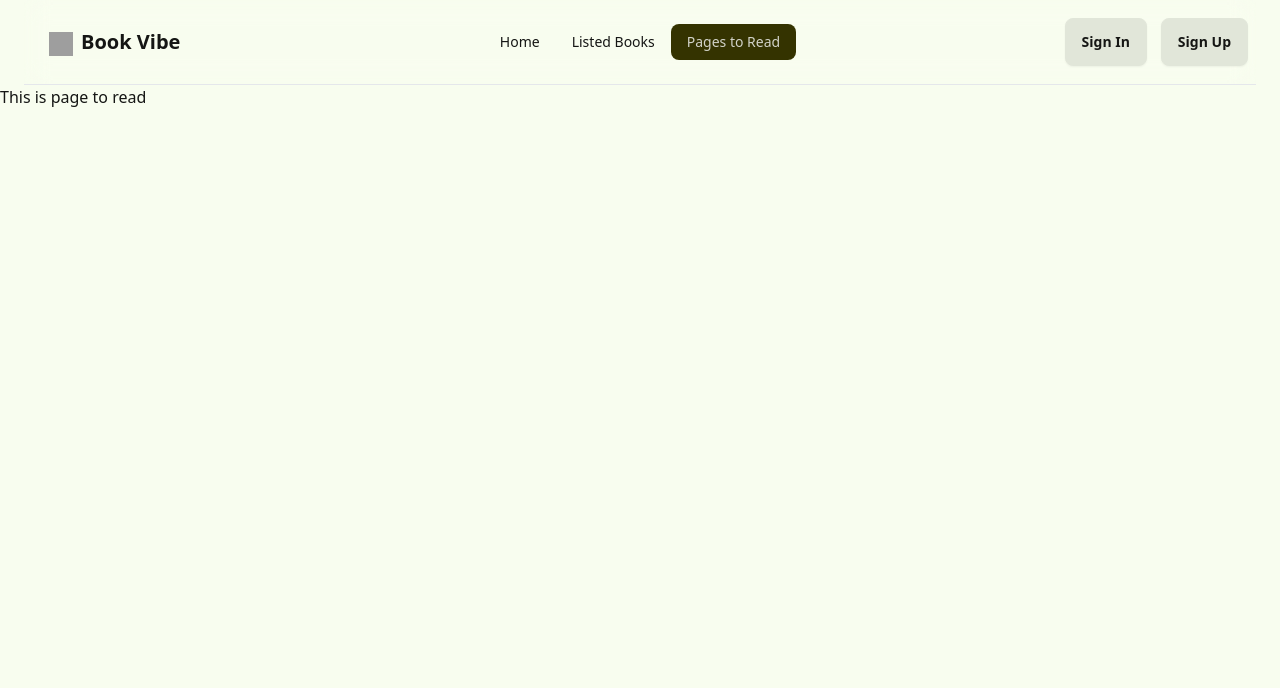
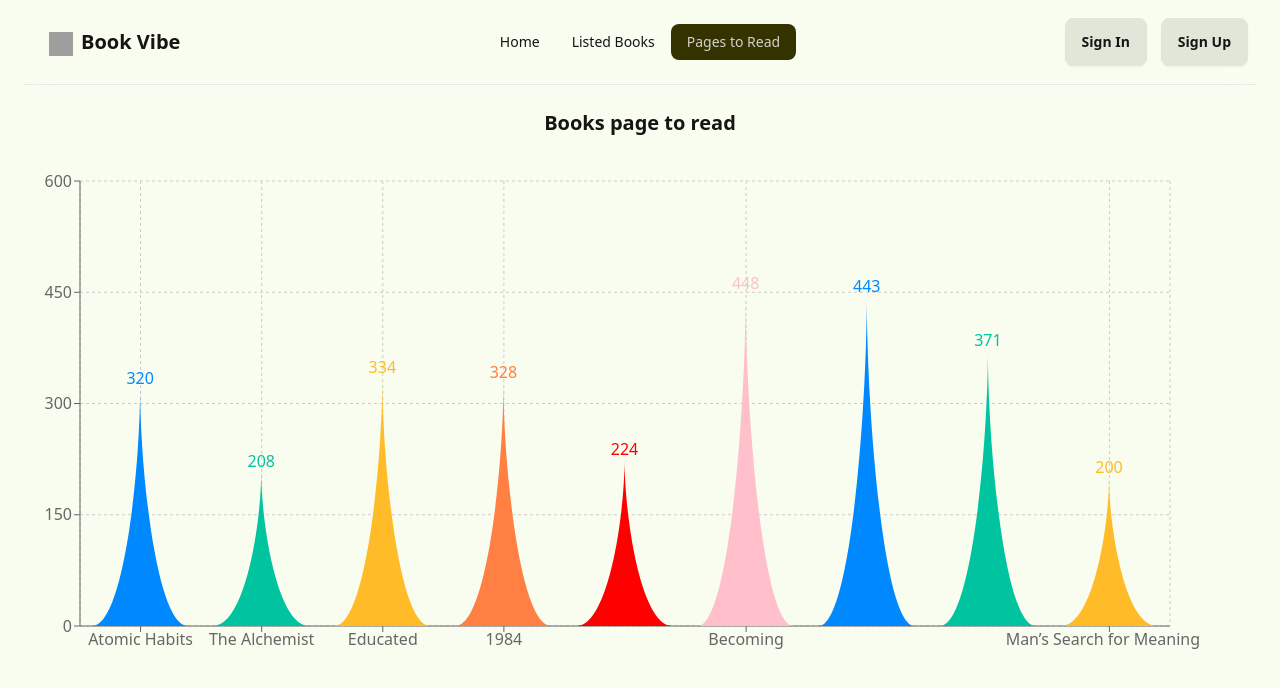
Before and after one commit to hrid1/book-review, a React (Vite) app: page /pagetoread in a window 1280 px wide. Shown: the top 688 px of the page. Built offline with nearby package versions, Linux system fonts and the light colour scheme; grey boxes are pictures that could not be loaded.

Commit message:
Page to Read

```diff
--- a/package.json
+++ b/package.json
@@ -15,7 +15,8 @@
     "react-helmet-async": "^2.0.5",
     "react-hot-toast": "^2.4.1",
     "react-icons": "^5.3.0",
-    "react-router-dom": "^6.26.2"
+    "react-router-dom": "^6.26.2",
+    "recharts": "^2.13.3"
   },
   "devDependencies": {
     "@eslint/js": "^9.9.0",
--- a/src/Routes/Route.jsx
+++ b/src/Routes/Route.jsx
@@ -43,7 +43,8 @@ export const router = createBrowserRouter([
      },
      {
       path: '/pagetoread',
-      element: <PageToRead></PageToRead>
+      element: <PageToRead></PageToRead>,
+      loader: () => fetch('../../public/booksdata.json')
      }
     ],
   },
--- a/src/components/pages/PageToRead/PageToRead.jsx
+++ b/src/components/pages/PageToRead/PageToRead.jsx
@@ -1,13 +1,76 @@
+import { useEffect, useState } from "react";
 import { Helmet } from "react-helmet-async";
+import { BarChart, Bar, CartesianGrid, XAxis, YAxis, Cell } from "recharts";
+
+const colors = ["#0088FE", "#00C49F", "#FFBB28", "#FF8042", "red", "pink"];
+
+const getPath = (x, y, width, height) => {
+  return `M${x},${y + height}C${x + width / 3},${y + height} ${x + width / 2},${
+    y + height / 3
+  }
+    ${x + width / 2}, ${y}
+    C${x + width / 2},${y + height / 3} ${x + (2 * width) / 3},${y + height} ${
+    x + width
+  }, ${y + height}
+    Z`;
+};
+
+const TriangleBar = (props) => {
+  const { fill, x, y, width, height } = props;
+  return <path d={getPath(x, y, width, height)} stroke="none" fill={fill} />;
+};
 
 const PageToRead = () => {
+  const [books, setBooks] = useState([]);
+  const [loading, setLoading] = useState(true);
+
+  useEffect(() => {
+    fetch("./booksdata.json")
+      .then((res) => res.json())
+      .then((data) => {
+        setBooks(data.books);
+        setLoading(false);
+      });
+  }, []);
+
+  if (loading) return <>Loading...</>;
+
   return (
     <div>
       <Helmet>
         <title>Page Read | BookReview</title>
       </Helmet>
-
-      <h1>This is page to read</h1>
+      <h1 className="text-center my-6 text-xl font-semibold">Books page to read</h1>
+      <section className="mx-auto">
+        <BarChart
+          width={1200}
+          height={500}
+          data={books}
+          margin={{
+            top: 20,
+            right: 30,
+            left: 20,
+            bottom: 5,
+          }}
+        >
+          <CartesianGrid strokeDasharray="3 3" />
+          <XAxis dataKey="bookName" />
+          <YAxis />
+          <Bar
+            dataKey="totalPages"
+            fill="#8884d8"
+            shape={<TriangleBar />}
+            label={{ position: "top" }}
+          >
+            {books.map((entry, index) => (
+              <Cell
+                key={`cell-${index}`}
+                fill={colors[index % colors.length]}
+              />
+            ))}
+          </Bar>
+        </BarChart>
+      </section>
     </div>
   );
 };
```
Also changed, not shown: 1 other file (tests, documents, lock files or other folders).
